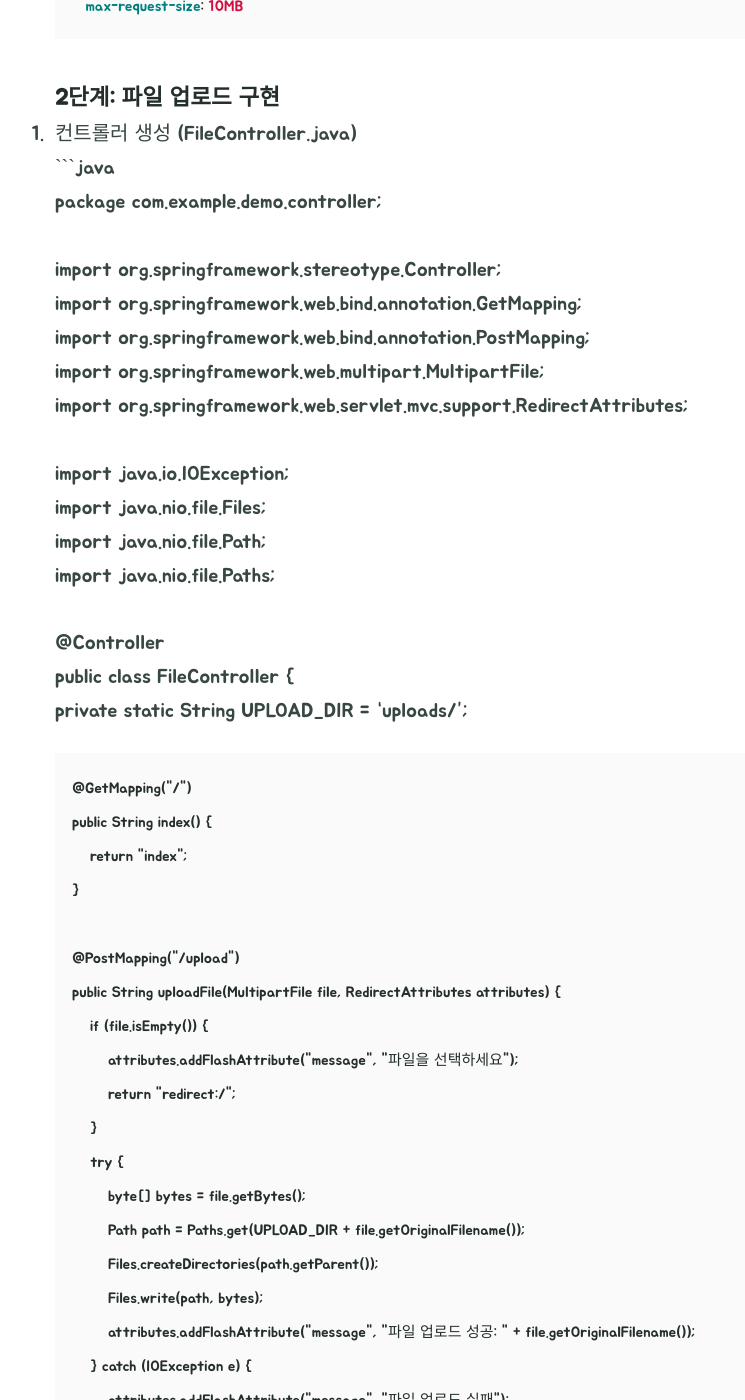
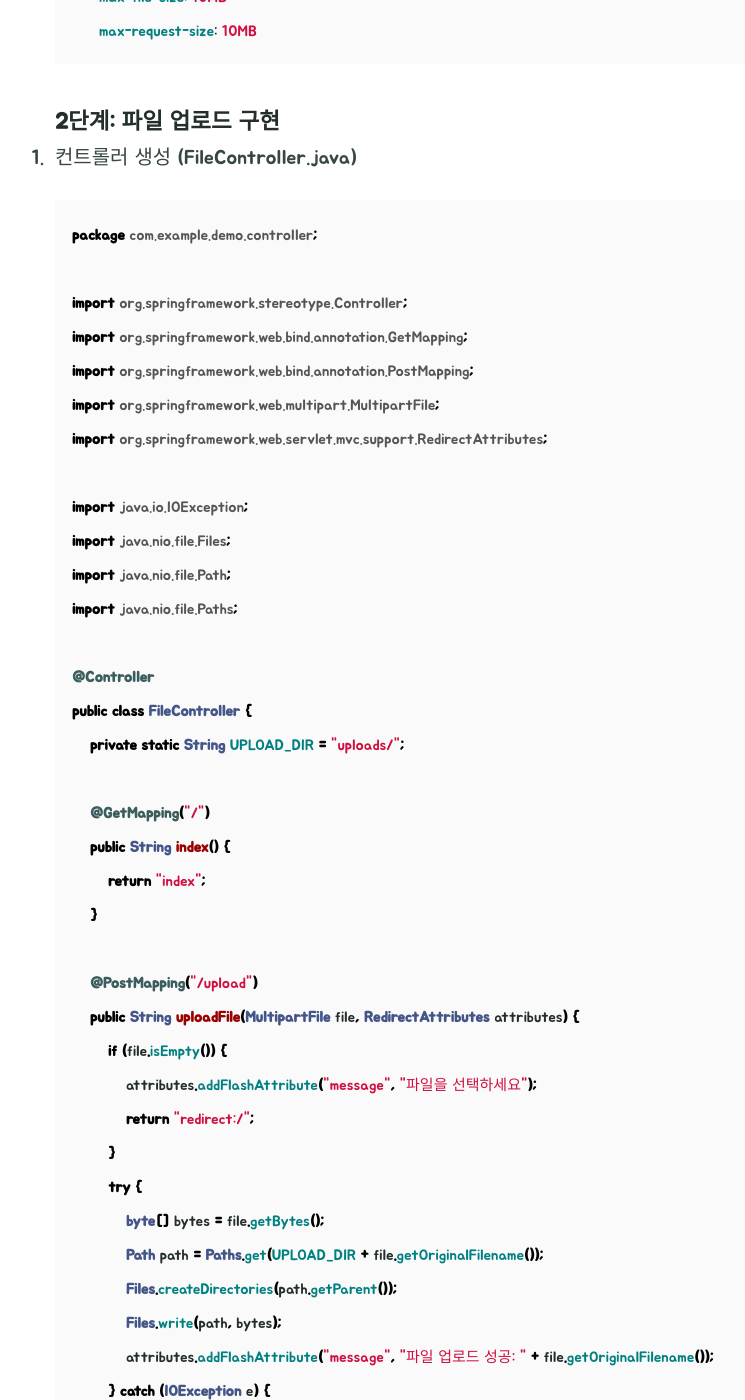
Before and after one commit to tletle7102/tletle7102.github.io, a Jekyll site: the page built from _posts/2025-05-30-cs-98.md, in a window 1280 px wide and 1400 px high, scrolled down 1759 px. Shown: the whole window, without its empty margins (228-973 px from the left). Built offline with Jekyll 4.4.1, drawn with Linux system fonts in a browser that asks for light colours; some of the changed text lies outside the part shown.

Commit message:
modify post

````diff
--- a/_posts/2025-05-30-cs-98.md
+++ b/_posts/2025-05-30-cs-98.md
@@ -40,7 +40,8 @@ last_modified_at:
 2. 설정: Gradle (Groovy), Java 21, Spring Web, Thymeleaf 선택
 3. 프로젝트 다운로드 및 IntelliJ IDEA Community에서 열기
 4. application.yml에 파일 업로드 설정 추가 (src/main/resources/application.yml)
-```yaml
+
+```yml
 spring:
   servlet:
     multipart:
@@ -50,6 +51,7 @@ spring:
 
 ##### 2단계: 파일 업로드 구현
 1. 컨트롤러 생성 (FileController.java)
+
 ```java
 package com.example.demo.controller;
 
@@ -112,6 +116,7 @@ public class FileController {
 
 ##### 3단계: 파일 다운로드 구현
 1. FileController.java에 다운로드 메서드 추가
+
 ```java
 import org.springframework.core.io.Resource;
 import org.springframework.core.io.UrlResource;
@@ -134,16 +139,20 @@ public ResponseEntity<Resource> downloadFile(@PathVariable String filename) {
     }
 }
 ```
+
 2. index.html에 다운로드 버튼 추가
+
 ```html
 <a th:href="@{/download/{filename}(filename='example.txt')}" th:text="'다운로드'"></a>
 ```
 
 ##### 4단계: 로컬 서버 실행 및 테스트
 1. 프로젝트 실행: IntelliJ IDEA Community에서 Run 또는 터미널에서 명령
+
 ```bash
 ./gradlew bootRun
 ```
+
 2. 브라우저에서 http://localhost:8080 접속
 3. 파일 선택 후 업로드 버튼 클릭
 4. 다운로드 링크 클릭으로 파일 다운로드 확인
@@ -155,12 +164,14 @@ public ResponseEntity<Resource> downloadFile(@PathVariable String filename) {
 2. 로그 확인: IntelliJ 콘솔 또는 application.log
 3. 파일 크기 제한 조정: application.yml에서 max-file-size 수정
 4. 파일 형식 제한: 컨트롤러에서 file.getContentType()으로 검사
+
 ```java
 if (!file.getContentType().startsWith("image/")) {
     attributes.addFlashAttribute("message", "이미지만 허용");
     return "redirect:/";
 }
 ```
+
 5. 브라우저 개발자 도구: 네트워크 탭으로 요청 응답 점검
 
 ---
````
Also changed, not shown: other parts of _posts/2025-05-30-cs-98.md (+3 -1 lines).
